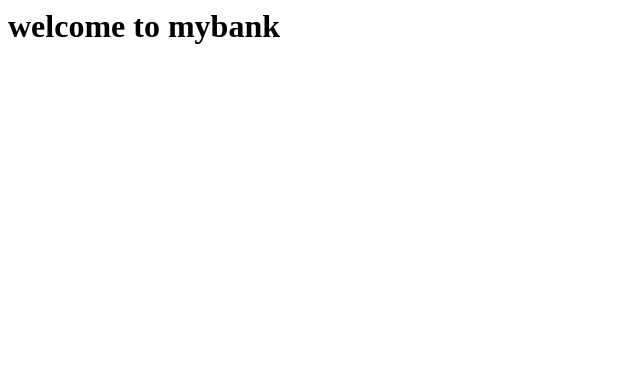
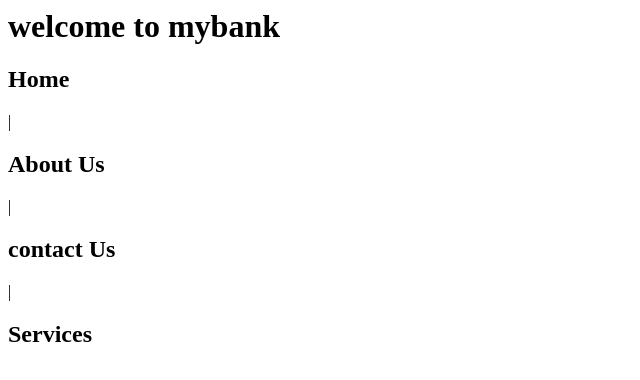
Before and after one commit to Gharde17/mybank, a plain HTML site: page index.html in a window 1280 px wide. Shown: the whole page, without its empty margins (0-640 px from the left). Drawn offline with Linux system fonts and the light colour scheme.

Commit message:
Update index.html

```diff
--- a/index.html
+++ b/index.html
@@ -1 +1,5 @@
 <h1>welcome to mybank</h2>
+<h2 a href="home.html">Home</h2>|
+<h2 a href="About.html">About Us</h2>|
+<h2 a href="contact Us.html">contact Us</h2>|
+<h2 a href="services.html">Services</h2>
```
